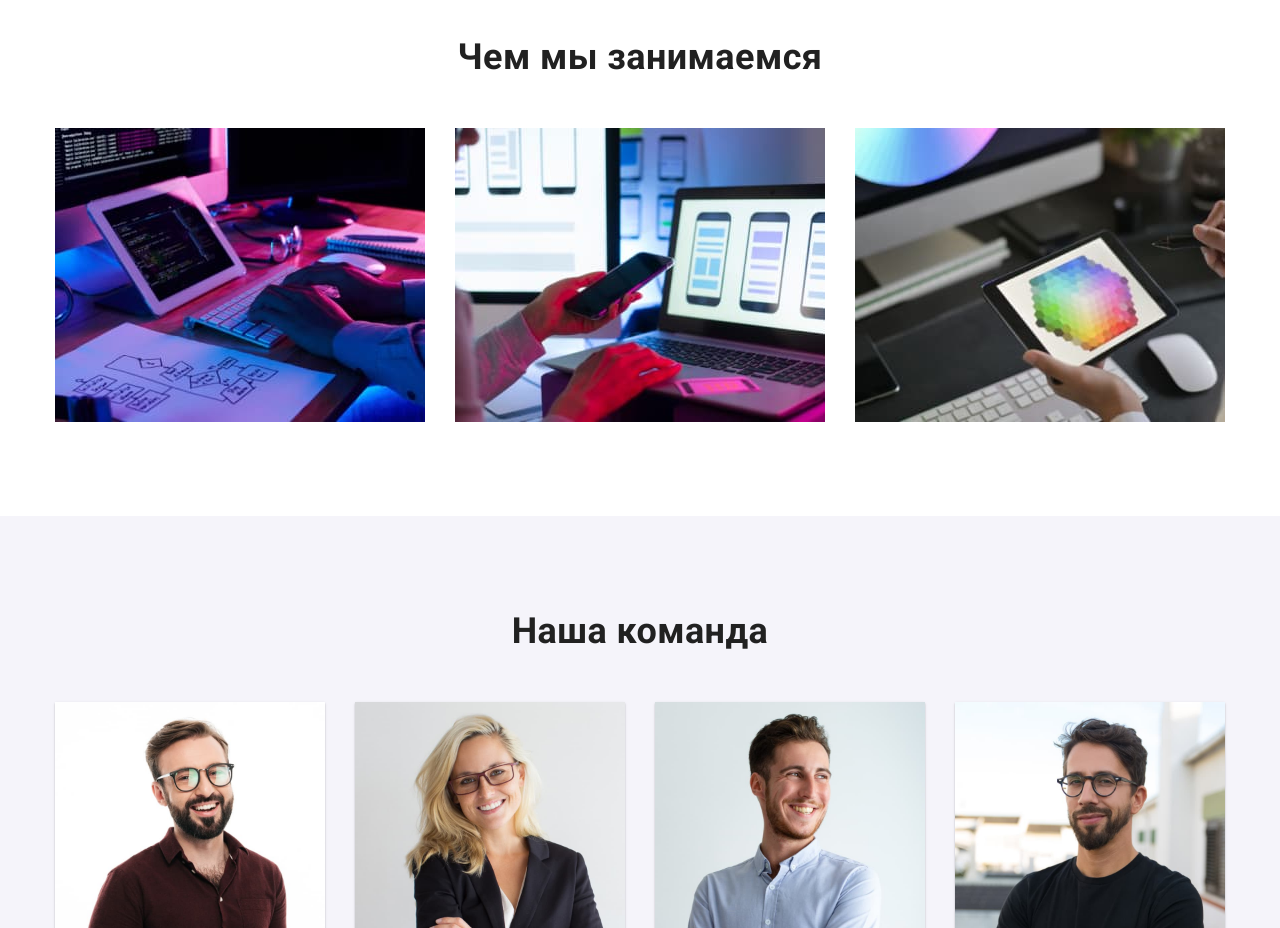
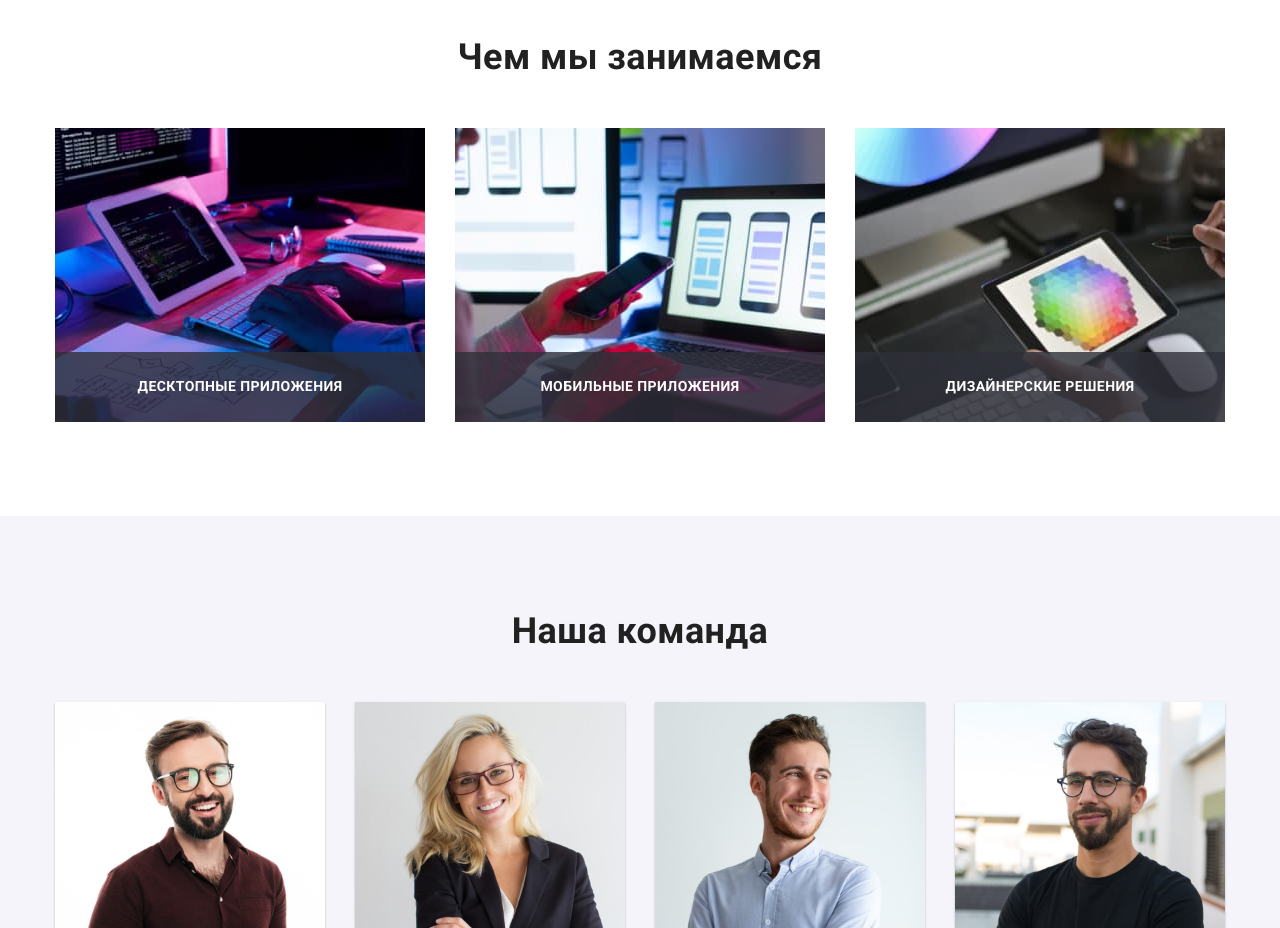
Before and after one commit to vovaryba/goit-markup-hw-05, a plain HTML site: page index.html in a window 1280 px wide. Shown: the part 1080-2008 px from the top of the page. Drawn offline with nearby package versions, Linux system fonts and the light colour scheme.

Commit message:
Добавил текст в секции "Чем мы занимаемся" на изображения

```diff
--- a/css/styles.css
+++ b/css/styles.css
@@ -4,11 +4,10 @@
   --tertiary-text-color: #ffffff;
   --logo-color: #000000;
   --accent-color: #2196f3;
-  --contacts-footer-color: rgba(255, 255, 255, 0.6);
+  --contacts-footer-color: ;
   --primary-background-color: #ffffff;
   --secondary-background-color: #2f303a;
   --tertiary-background-color: #f5f4fa;
-  --border-bottom-color: #ececec;
   --border-projects-list-color: #eeeeee;
   --svg-icons-color: #afb1b8;
 }
@@ -22,7 +21,7 @@ body {
   letter-spacing: 0.03em;
 }
 header {
-  border-bottom: 1px solid var(--border-bottom-color);
+  border-bottom: 1px solid #ececec;
 }
 /** Точечные стили */
 .notunderline {
@@ -301,6 +300,27 @@ nav {
   max-width: 100%;
   height: auto;
 }
+.work-list .item {
+  position: relative;
+}
+.work-list .text {
+  position: absolute;
+  left: 0;
+  bottom: 0;
+  width: 100%;
+  text-align: center;
+  margin-top: 0;
+  margin-bottom: 0;
+  padding-top: 27px;
+  padding-bottom: 27px;
+
+  color: var(--tertiary-text-color);
+  background-color: rgba(47, 48, 58, 0.8);
+
+  font-weight: 700;
+  font-size: 14px;
+  line-height: 1.14;
+}
 /** Команда */
 .team {
   padding-top: 94px;
@@ -483,7 +503,7 @@ footer {
   color: var(--tertiary-text-color);
 }
 .address-contacts-list .contacts {
-  color: var(--contacts-footer-color);
+  color: rgba(255, 255, 255, 0.6);
 
   transition: color 250ms cubic-bezier(0.4, 0, 0.2, 1);
 }
@@ -493,6 +513,7 @@ footer {
   margin-bottom: 0;
 
   color: var(--tertiary-text-color);
+
   font-weight: 700;
   font-size: 14px;
   line-height: 1.14;
--- a/index.html
+++ b/index.html
@@ -104,9 +104,18 @@
 				<div class="container">
 					<h2 class="work-title">Чем мы занимаемся</h2>
 					<ul class="work-list nolist">
-						<li><img class="content" src="./images/box1.jpg" alt="Человек печатает на клавиатуре, рядом с монитором стоит планшет" width="370"></li>
-						<li><img class="content" src="./images/box2.jpg" alt="Человек работает на ноутбуке и держит в руке смартфон" width="370"></li>
-						<li><img class="content" src="./images/box3.jpg" alt="Человек держит в руке планшет, на нем изображена палитра цветов, а во второй руке стилус для рисования" width="370"></li>
+						<li class="item">
+							<img class="content" src="./images/box1.jpg" alt="Человек печатает на клавиатуре, рядом с монитором стоит планшет" width="370">
+							<p class="text upcase">Десктопные приложения</p>
+						</li>
+						<li class="item">
+							<img class="content" src="./images/box2.jpg" alt="Человек работает на ноутбуке и держит в руке смартфон" width="370">
+							<p class="text upcase">Мобильные приложения</p>
+						</li>
+						<li class="item">
+							<img class="content" src="./images/box3.jpg" alt="Человек держит в руке планшет, на нем изображена палитра цветов, а во второй руке стилус для рисования" width="370">
+							<p class="text upcase">Дизайнерские решения</p>
+						</li>
 					</ul>
 				</div>
 			</section>
```
